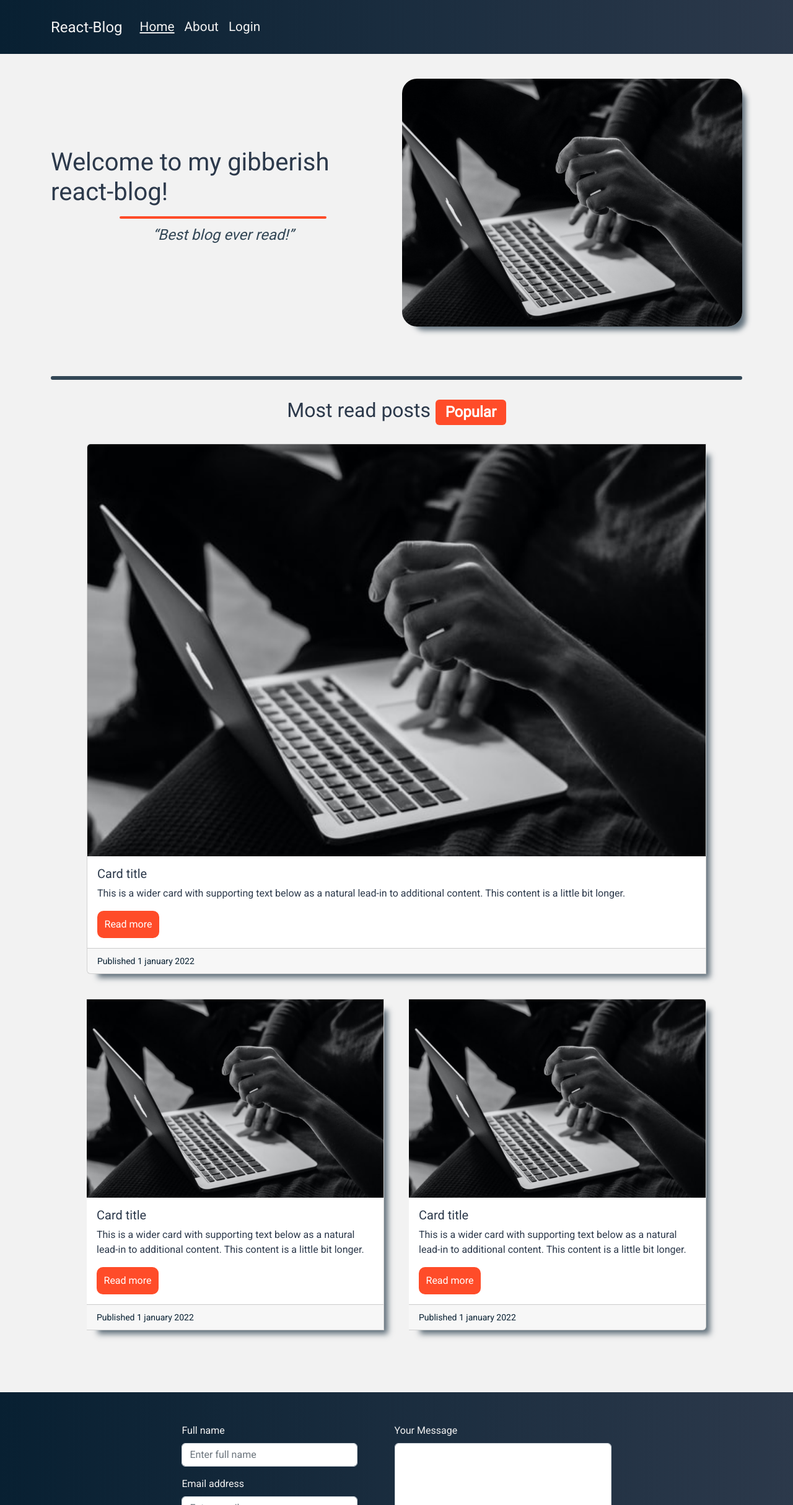
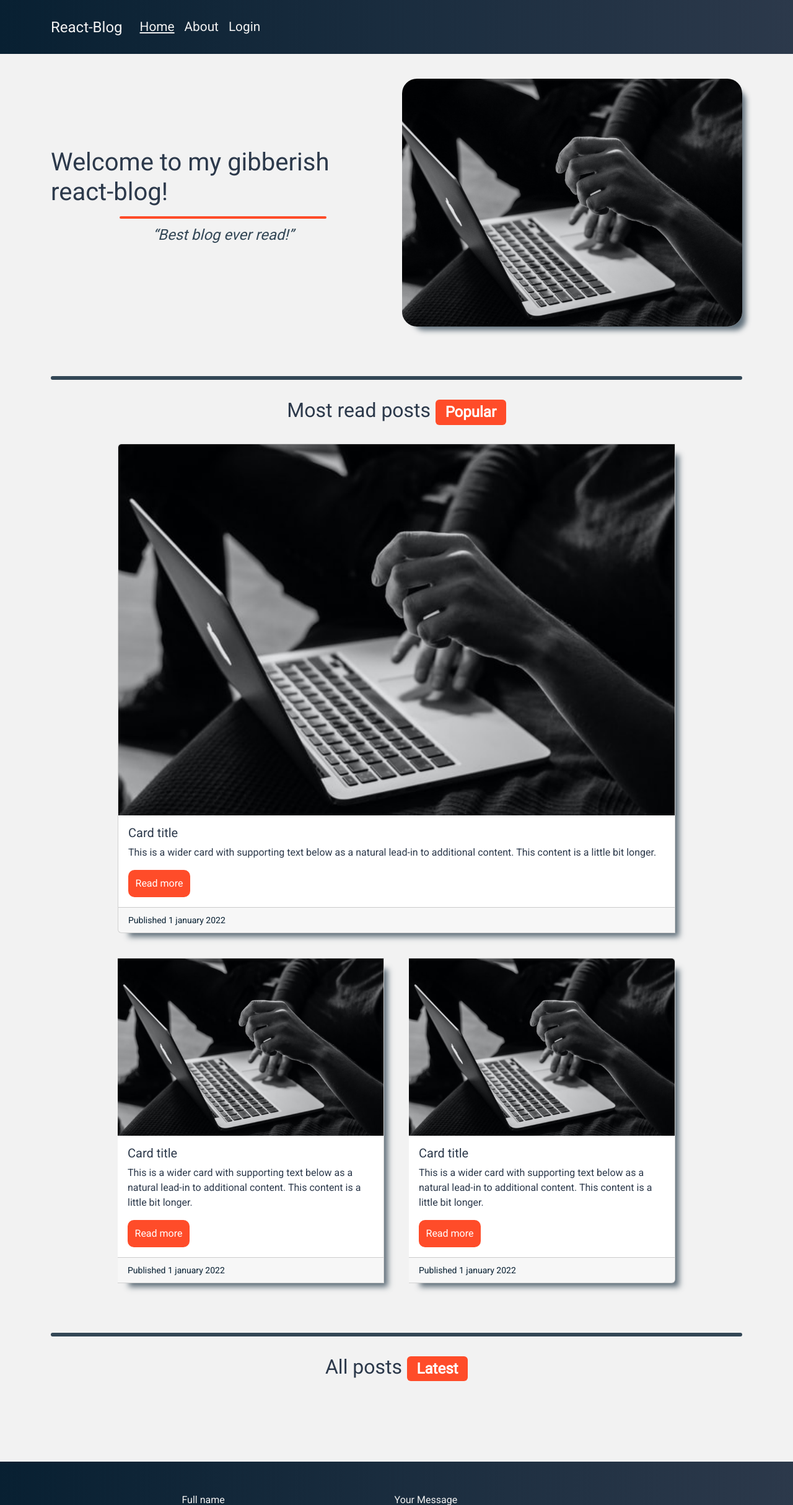
Before and after one commit to eivindsimonsen/react-blog, a React (Create React App) app: page / in a window 1280 px wide. Shown: the top 2429 px of the page at 62% size. Built offline with nearby package versions, Linux system fonts and the light colour scheme.

Commit message:
Minor changes

```diff
--- a/package.json
+++ b/package.json
@@ -3,6 +3,10 @@
   "version": "0.1.0",
   "private": true,
   "dependencies": {
+    "@fortawesome/fontawesome-svg-core": "^6.1.1",
+    "@fortawesome/free-regular-svg-icons": "^6.1.1",
+    "@fortawesome/free-solid-svg-icons": "^6.1.1",
+    "@fortawesome/react-fontawesome": "^0.2.0",
     "@testing-library/jest-dom": "^5.16.4",
     "@testing-library/react": "^13.3.0",
     "@testing-library/user-event": "^13.5.0",
--- a/public/index.html
+++ b/public/index.html
@@ -22,14 +22,19 @@
       Learn how to configure a non-root public URL by running `npm run build`.
     -->
     <title>React Blog</title>
+    <!-- Bootstrap cdn -->
     <link rel="stylesheet" href="https://cdn.jsdelivr.net/npm/bootstrap@5.2.0-beta1/dist/css/bootstrap.min.css" integrity="sha384-0evHe/X+R7YkIZDRvuzKMRqM+OrBnVFBL6DOitfPri4tjfHxaWutUpFmBp4vmVor" crossorigin="anonymous" />
+    <!-- Fonts -->
     <link rel="preconnect" href="https://fonts.googleapis.com" />
     <link rel="preconnect" href="https://fonts.gstatic.com" crossorigin />
     <link href="https://fonts.googleapis.com/css2?family=Roboto&display=swap" rel="stylesheet" />
+    <!-- favicon sizes -->
     <link rel="apple-touch-icon" sizes="180x180" href="/apple-touch-icon.png" />
     <link rel="icon" type="image/png" sizes="32x32" href="/favicon-32x32.png" />
     <link rel="icon" type="image/png" sizes="16x16" href="/favicon-16x16.png" />
     <link rel="manifest" href="/site.webmanifest" />
+    <!-- icons -->
+    <script src="https://kit.fontawesome.com/8bf4111a60.js" crossorigin="anonymous"></script>
   </head>
   <body>
     <noscript>You need to enable JavaScript to run this app.</noscript>
--- /dev/null
+++ b/src/components/headings/HeadingTwo.jsx
@@ -0,0 +1,11 @@
+import Badge from "react-bootstrap/Badge";
+
+function HeadingTwo({ title, badge }) {
+  return (
+    <h2>
+      {title} <Badge className="badge">{badge}</Badge>
+    </h2>
+  );
+}
+
+export default HeadingTwo;
--- a/src/index.css
+++ /dev/null
@@ -1,13 +0,0 @@
-body {
-  margin: 0;
-  font-family: -apple-system, BlinkMacSystemFont, 'Segoe UI', 'Roboto', 'Oxygen',
-    'Ubuntu', 'Cantarell', 'Fira Sans', 'Droid Sans', 'Helvetica Neue',
-    sans-serif;
-  -webkit-font-smoothing: antialiased;
-  -moz-osx-font-smoothing: grayscale;
-}
-
-code {
-  font-family: source-code-pro, Menlo, Monaco, Consolas, 'Courier New',
-    monospace;
-}
--- a/src/pages/Home.jsx
+++ b/src/pages/Home.jsx
@@ -1,6 +1,6 @@
 import Intro from "../components/intro/Intro";
 import PopularPosts from "../components/posts/PopularPosts";
-import Badge from "react-bootstrap/Badge";
+import HeadingTwo from "../components/headings/HeadingTwo";
 
 function Home() {
   return (
@@ -8,10 +8,11 @@ function Home() {
       <Intro />
       <main>
         <section className="popular-section">
-          <h2>
-            Most read posts <Badge className="badge">Popular</Badge>
-          </h2>
+          <HeadingTwo title="Most read posts" badge="Popular" />
           <PopularPosts />
+        </section>
+        <section>
+          <HeadingTwo title="All posts" badge="Latest" />
         </section>
       </main>
     </>
--- a/src/sass/partials/_base.scss
+++ b/src/sass/partials/_base.scss
@@ -56,6 +56,9 @@ footer {
 // Makes sure the brand logo is not getting the active state
 #active-cancel {
   text-decoration: none;
+  &:hover {
+    color: $background-color;
+  }
 }
 
 .active {
--- a/src/sass/partials/_index.scss
+++ b/src/sass/partials/_index.scss
@@ -69,7 +69,7 @@ h2::before {
   }
 
   &-featured {
-    max-width: 1000px;
+    max-width: 900px;
     margin: 0px auto;
   }
 }
```
Also changed, not shown: src/index.js (+5 -6 lines), 1 other file (tests, documents, lock files or other folders).
